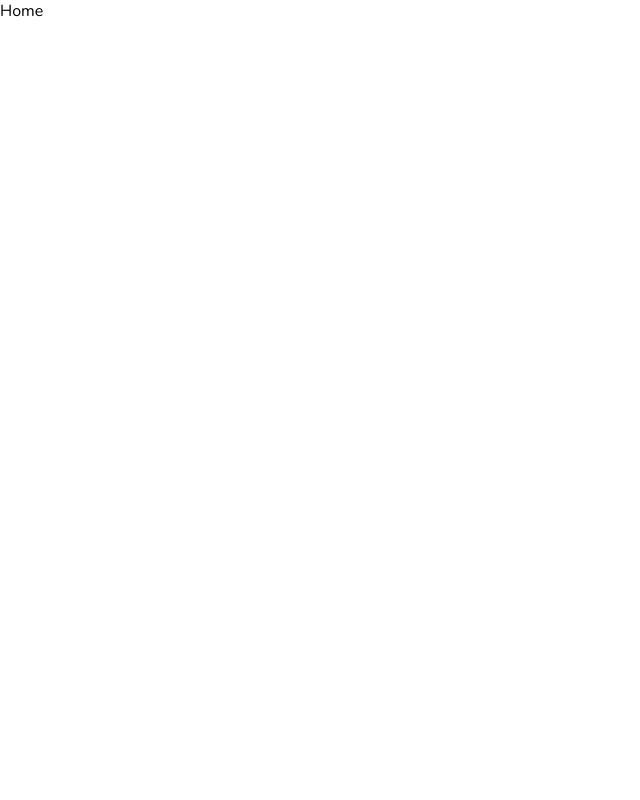
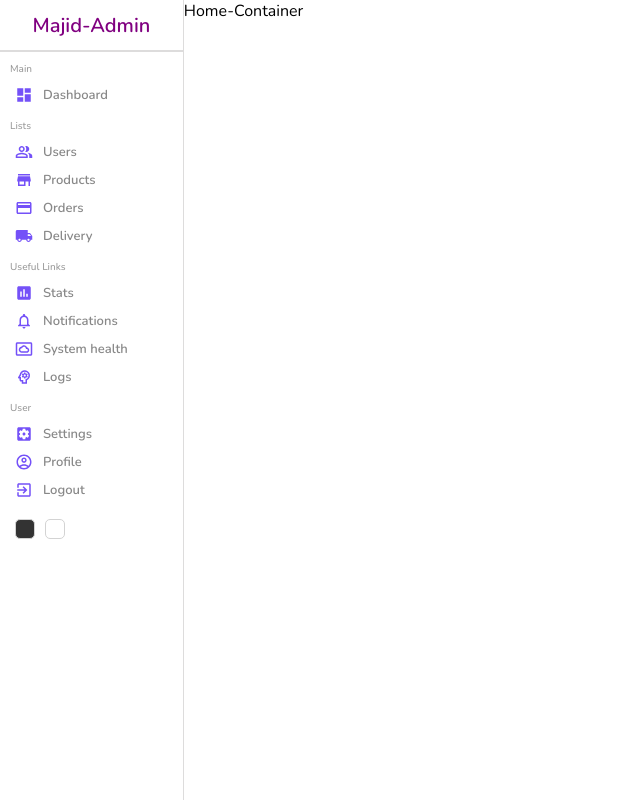
Before and after one commit to MajidAziz03/Admin-Panel, a React (Create React App) app: page / in a window 1280 px wide. Shown: the whole page, without its empty margins (0-640 px from the left). Built offline with nearby package versions, Linux system fonts and the light colour scheme.

Commit message:
Completed Sidebar

```diff
--- a/package.json
+++ b/package.json
@@ -3,6 +3,10 @@
   "version": "0.1.0",
   "private": true,
   "dependencies": {
+    "@emotion/react": "^11.10.6",
+    "@emotion/styled": "^11.10.6",
+    "@mui/icons-material": "^5.11.11",
+    "@mui/material": "^5.11.11",
     "@testing-library/jest-dom": "^5.16.5",
     "@testing-library/react": "^13.4.0",
     "@testing-library/user-event": "^13.5.0",
--- a/src/App.js
+++ b/src/App.js
@@ -5,6 +5,7 @@ import {
   Routes
 } from "react-router-dom";
 import Home from "./pages/home/Home";
+import List from "./pages/list/List";
 import Login from "./pages/login/Login";
 import New from "./pages/new/New";
 import Single from "./pages/single/Single";
@@ -16,8 +17,16 @@ function App() {
       <Routes>
         <Route path="/" element={<Home />} />
         <Route path="/login" element={<Login />} />
-        <Route path="/new" element={<New />} />
-        <Route path="/single" element={<Single />} />
+        <Route path="users">
+          <Route index element={<List />} />
+          <Route path=":id" element={<Single />} />
+          <Route path="new" element={<New />} />
+        </Route>
+        <Route path="products">
+          <Route index element={<List />} />
+          <Route path=":id" element={<Single />} />
+          <Route path="new" element={<New />} />
+        </Route>
       </Routes>
     </Router>
   );
--- /dev/null
+++ b/src/Components/sidebar/Sidebar.jsx
@@ -0,0 +1,76 @@
+import { AccountCircleOutlined, CreditCard, Dashboard, ExitToApp, InsertChart, LocalShipping, NotificationsNone, PeopleAltOutlined, PsychologyOutlined, SettingsApplications, SettingsSystemDaydreamOutlined, Store } from '@mui/icons-material'
+import React from 'react'
+import './sidebar.scss'
+
+
+const Sidebar = () => {
+    return (
+        <div className='sidebar'>
+            <div className="top"><span className='logo'>Majid-Admin</span></div>
+            <hr />
+            <div className="center">
+                <ul>
+                    <p className="title">Main</p>
+                    <li>
+                        <Dashboard className='icon' />
+                        <span>Dashboard</span>
+                    </li>
+                    <p className="title">Lists</p>
+                    <li>
+                        <PeopleAltOutlined className='icon' />
+                        <span>Users</span>
+                    </li>
+                    <li>
+                        <Store className='icon' />
+                        <span>Products</span>
+                    </li>
+                    <li>
+                        <CreditCard className='icon' />
+                        <span>Orders</span>
+                    </li>
+                    <li>
+                        <LocalShipping className='icon' />
+                        <span>Delivery</span>
+                    </li>
+                    <p className="title">Useful Links</p>
+                    <li>
+                        <InsertChart className='icon' />
+                        <span>Stats</span>
+                    </li>
+                    <li>
+                        <NotificationsNone className='icon' />
+                        <span>Notifications</span>
+                    </li>
+                    <li>
+                        <SettingsSystemDaydreamOutlined className='icon' />
+                        <span>System health</span>
+                    </li>
+                    <li>
+                        <PsychologyOutlined className='icon' />
+                        <span>Logs</span>
+                    </li>
+                    <p className="title">User</p>
+
+                    <li>
+                        <SettingsApplications className='icon' />
+                        <span>Settings</span>
+                    </li>
+                    <li>
+                        <AccountCircleOutlined className='icon' />
+                        <span>Profile</span>
+                    </li>
+                    <li>
+                        <ExitToApp className='icon' />
+                        <span>Logout</span>
+                    </li>
+                </ul>
+            </div>
+            <div className="bottom">
+                <div className="colorOption"></div>
+                <div className="colorOption"></div>
+            </div>
+        </div>
+    )
+}
+
+export default Sidebar
--- /dev/null
+++ b/src/Components/sidebar/sidebar.scss
@@ -0,0 +1,94 @@
+.sidebar {
+    flex: 1;
+    border-right: 0.5px solid rgb(221, 220, 220);
+    background-color: white;
+    min-height: 100vh;
+
+    .top {
+        display: flex;
+        justify-content: center;
+        align-items: center;
+        height: 50px;
+
+
+        .logo {
+            color: purple;
+            font-size: 20px;
+            font-weight: 600;
+        }
+    }
+
+    hr {
+        height: 0;
+        border: 0.5px solid rgb(221, 220, 220);
+    }
+
+    .center {
+        padding-left: 10px;
+
+        ul {
+            list-style: none;
+            margin: 0;
+            padding: 0;
+
+
+            .title {
+                font-size: 10px;
+                font-weight: 500;
+                color: #999;
+                margin-top: 10px;
+                margin-bottom: 5px;
+            }
+
+            li {
+                display: flex;
+                align-items: center;
+                cursor: pointer;
+                padding: 5px;
+
+                &:hover {
+                    background-color: #ece8ff;
+                }
+
+                .icon {
+                    font-size: 18px;
+                    color: #7451f8;
+                }
+
+                span {
+                    font-size: 13px;
+                    font-weight: 600;
+                    color: #888;
+                    margin-left: 10px;
+                }
+            }
+        }
+    }
+
+    .bottom {
+        display: flex;
+        align-items: center;
+        margin: 10px;
+
+
+
+        .colorOption {
+            width: 20px;
+            height: 20px;
+            cursor: pointer;
+            border: 1px solid lightgray;
+            border-radius: 5px;
+            margin: 5px;
+
+
+            &:nth-child(1) {
+                background-color: #333;
+            }
+
+            &:nth-child(2) {
+                background-color: white;
+            }
+        }
+    }
+
+}
--- a/src/pages/home/Home.jsx
+++ b/src/pages/home/Home.jsx
@@ -1,10 +1,16 @@
 import React from 'react'
+import Sidebar from '../../Components/sidebar/Sidebar'
 import './home.scss'
 
 
 const Home = () => {
     return (
-        <div>Home</div>
+        <>
+            <div className="home">
+                <Sidebar />
+                <div className="homeContainer">Home-Container</div>
+            </div>
+        </>
     )
 }
 
--- a/src/pages/home/home.scss
+++ b/src/pages/home/home.scss
@@ -0,0 +1,7 @@
+.home {
+    display: flex;
+
+    .homeContainer {
+        flex: 6;
+    }
+}
```
Also changed, not shown: src/Components/navbar/Navbar.jsx (added, +11 -0 lines), src/Components/navbar/navbar.scss (added), 1 other file (tests, documents, lock files or other folders).
